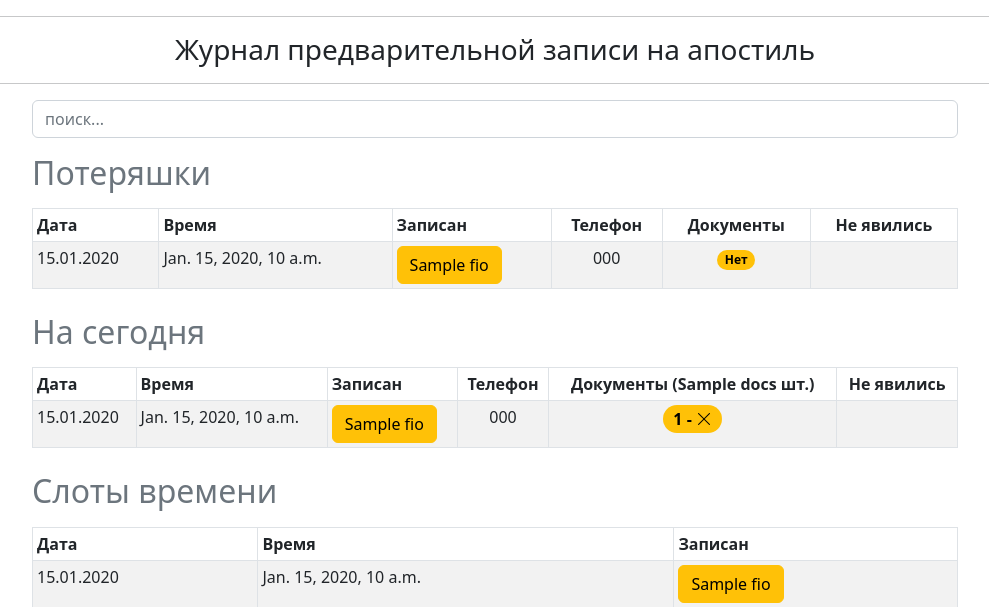
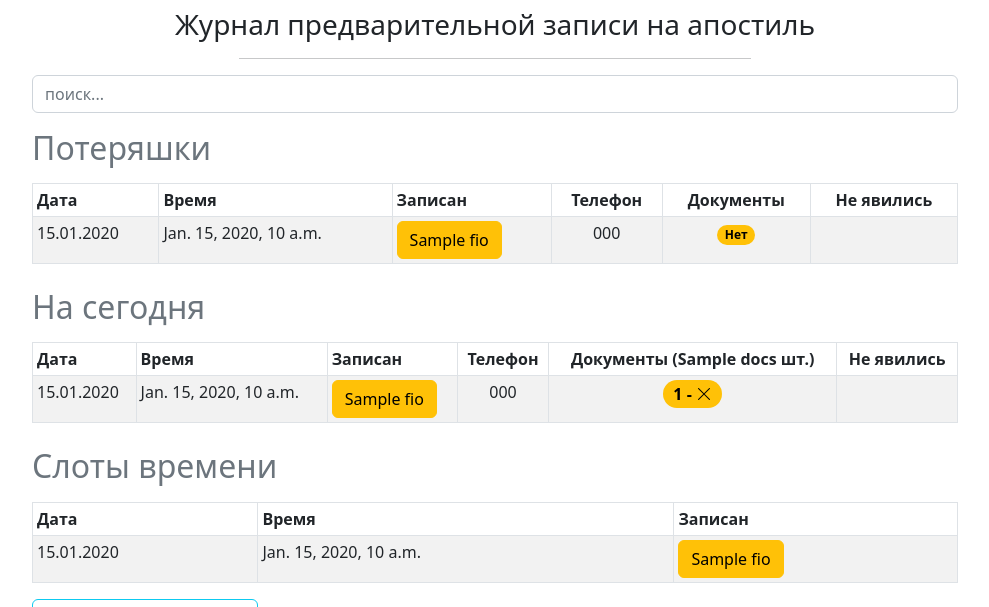
Before and after one commit to breareros/django_temp, a Django app: template apostil/templates/apostil/chunk_list.html in a window 1280 px wide. Shown: the part 80-687 px from the top of the page, without its empty margins (145-1134 px from the left). Run offline with Django 4.2, Linux system fonts and the light colour scheme; the template is opened without the code that fills it: most values are stand-ins (such as "Sample title", 1, 10 or a date in 2020).

Commit message:
немного оформления заголовка

```diff
--- a/apostil/templates/apostil/base.html
+++ b/apostil/templates/apostil/base.html
@@ -59,10 +59,9 @@
 
 </nav>
 
-<hr>
 <div class="mt-2">
     <h3 class="text-center mb-3">Журнал предварительной записи на апостиль</h3>
-    <hr>
+    <hr style="width: 40%; margin-left: auto; margin-right: auto;">
     {#<a href="{% url 'apostil_list' %}">Журнал предварительной записи на апостиль</a>#}
     <div class="container">
         <div class="row justify-content-center">
```
